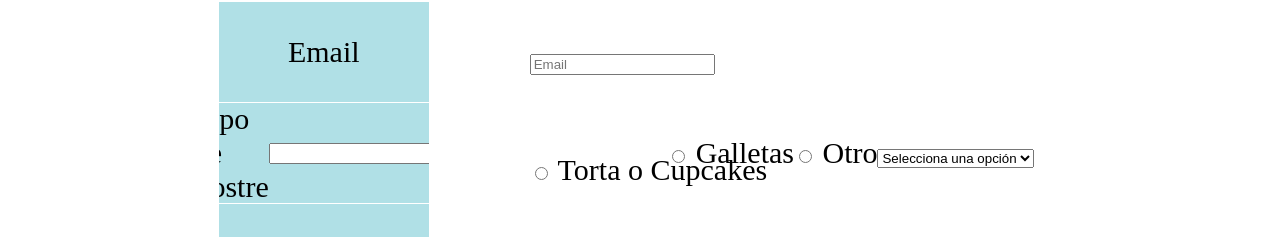
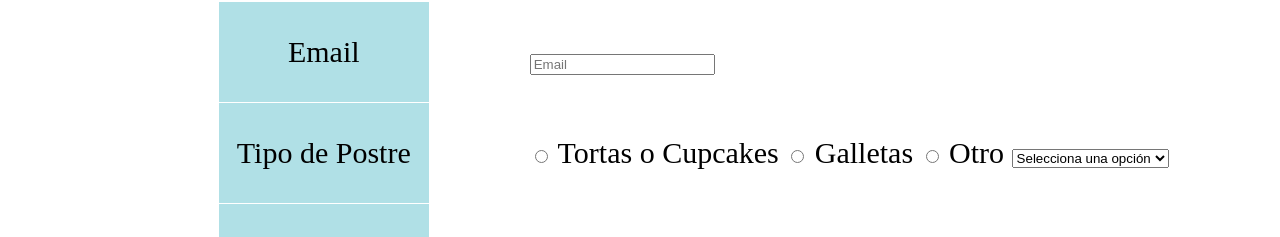
Before and after one commit to mariajromero/MariaJotaDesserts, an Angular app in the folder majoPostres/: page /hacerPedido in a window 1280 px wide. Shown: the part 520-757 px from the top of the page. Built offline with nearby package versions, Linux system fonts and the light colour scheme; a web font is replaced by a local one.

Commit message:
formControlName ya queda con el valor del redio button

```diff
--- a/majoPostres/src/app/hacer-pedido/hacer-pedido.component.html
+++ b/majoPostres/src/app/hacer-pedido/hacer-pedido.component.html
@@ -2,9 +2,6 @@
   <form [formGroup]="checkoutForm" (ngSubmit)="onSubmit()">
   <div>
     <h3>Realiza tu pedido</h3>
-
-
-
 
     <mat-grid-list cols="6" rowHeight="100px" >
       <mat-grid-tile  colspan="1">
@@ -33,37 +30,21 @@
         Tipo de Postre
       </label>
 
-      <input  id="tipoPostre" type="text" formControlName="tipoPostre">
       </mat-grid-tile>
       <div  fxLayout="row" >
         <mat-grid-tile colspan="4" class="letraMasPeq">
+          <div class="fondoDatos" >
+            <input type="radio" value="torta" name="tipoPostre" formControlName="tipoPostre"  > Tortas o Cupcakes
+            <input type="radio" value="galleta" name="tipoPostre" formControlName="tipoPostre" > Galletas
+            <input type="radio" value="otro" name="tipoPostre"  formControlName="tipoPostre"  > Otro
 
-          <div>
-            <label class="fondoDatos">
-              <input type="radio" >
-              Torta o Cupcakes
-            </label>
-          </div>
-          <div>
-            <label >
-              <input type="radio">
-              Galletas
-            </label>
-          </div>
-          <div>
-            <label>
-              <input type="radio">
-              Otro
-            </label>
-          </div>
-          <div>
             <select class="form-select" name="NAME" >
 
-             <option value="" disabled selected>Selecciona una opción</option>
-             <option value="1">Donas</option>
-             <option value="2">Pie</option>
-             <option value="3">Brownie</option>
-           </select>
+              <option value="" disabled selected>Selecciona una opción</option>
+              <option value="Donas">Donas</option>
+              <option value="Pie">Pie</option>
+              <option value="Brownie">Brownie</option>
+            </select>
           </div>
 
         </mat-grid-tile>
--- a/majoPostres/src/styles.scss
+++ b/majoPostres/src/styles.scss
@@ -147,6 +147,8 @@ $star-command-blue: rgba(34, 116, 165, 1);
     font-size: 50px;
 
 }
+
+
 .grid-layout-custom{
     width: 50px;
     height: 50px;
@@ -155,7 +157,6 @@ $star-command-blue: rgba(34, 116, 165, 1);
   }
 .linkdiv{
     font-size: 40px;
-
 }
 .imagendiv{
     margin:60px;
```
